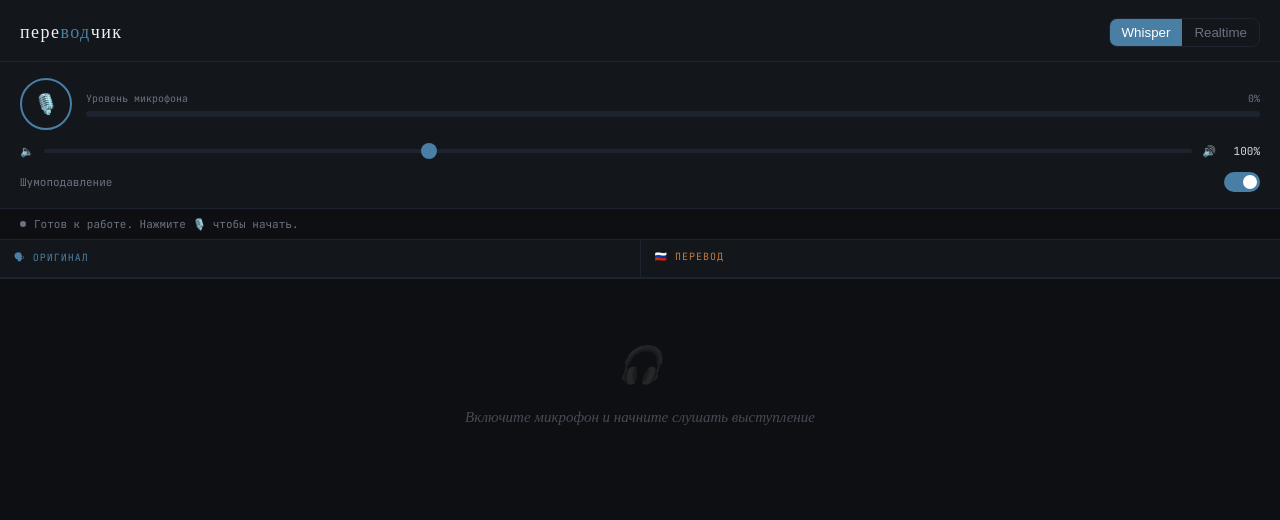
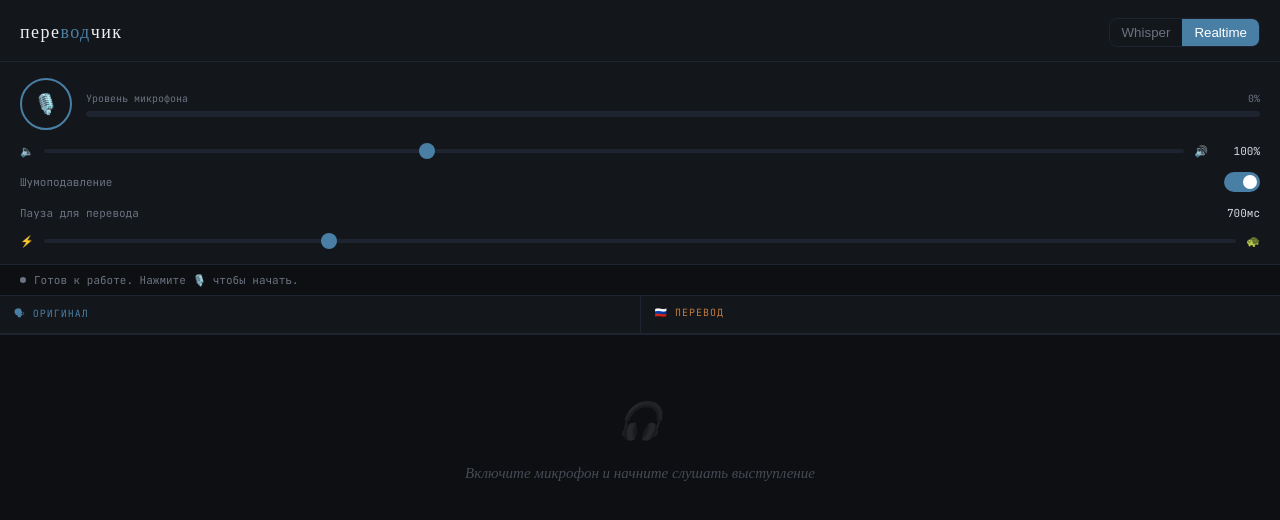
Before and after one commit to rebootpnz-prog/my-translator, a website: page index.html in a window 1280 px wide. Drawn offline with nearby package versions, Linux system fonts and the light colour scheme.

Commit message:
Update index.html

```diff
--- a/index.html
+++ b/index.html
@@ -33,12 +33,14 @@
   .meter-label { font-family: 'JetBrains Mono', monospace; font-size: 10px; color: var(--text-dim); display: flex; justify-content: space-between; }
   .meter-bar { height: 6px; background: var(--border); border-radius: 3px; overflow: hidden; }
   .meter-fill { height: 100%; width: 0%; background: linear-gradient(90deg, var(--accent), var(--accent2)); border-radius: 3px; transition: width 0.1s; }
+
   .gain-row { display: flex; align-items: center; gap: 10px; font-family: 'JetBrains Mono', monospace; font-size: 11px; color: var(--text-dim); }
   .gain-row input[type=range] { flex: 1; -webkit-appearance: none; height: 4px; border-radius: 2px; background: var(--border); outline: none; }
   .gain-row input[type=range]::-webkit-slider-thumb { -webkit-appearance: none; width: 16px; height: 16px; border-radius: 50%; background: var(--accent); cursor: pointer; }
-  .gain-val { width: 34px; text-align: right; color: var(--text); }
-  .noise-row { display: flex; align-items: center; justify-content: space-between; font-family: 'JetBrains Mono', monospace; font-size: 11px; color: var(--text-dim); }
-  .toggle { width: 36px; height: 20px; background: var(--border); border-radius: 10px; cursor: pointer; position: relative; transition: background 0.2s; border: none; }
+  .gain-val { width: 42px; text-align: right; color: var(--text); font-family: 'JetBrains Mono', monospace; font-size: 11px; }
+
+  .toggle-row { display: flex; align-items: center; justify-content: space-between; font-family: 'JetBrains Mono', monospace; font-size: 11px; color: var(--text-dim); }
+  .toggle { width: 36px; height: 20px; background: var(--border); border-radius: 10px; cursor: pointer; position: relative; transition: background 0.2s; border: none; flex-shrink: 0; }
   .toggle.on { background: var(--accent); }
   .toggle::after { content: ''; position: absolute; width: 14px; height: 14px; background: #fff; border-radius: 50%; top: 3px; left: 3px; transition: left 0.2s; }
   .toggle.on::after { left: 19px; }
@@ -75,8 +77,8 @@
 <header>
   <div class="logo">пере<span>вод</span>чик</div>
   <div class="mode-switch">
-    <button class="mode-btn active" id="btnWhisper" onclick="setMode('whisper')">Whisper</button>
-    <button class="mode-btn" id="btnRealtime" onclick="setMode('realtime')">Realtime</button>
+    <button class="mode-btn" id="btnWhisper" onclick="setMode('whisper')">Whisper</button>
+    <button class="mode-btn active" id="btnRealtime" onclick="setMode('realtime')">Realtime</button>
   </div>
 </header>
 
@@ -90,15 +92,28 @@
       <div class="meter-bar"><div class="meter-fill" id="meterFill"></div></div>
     </div>
   </div>
+
   <div class="gain-row">
     <span>🔈</span>
     <input type="range" id="gainSlider" min="0" max="300" value="100" oninput="setGain(this.value)">
     <span>🔊</span>
     <span class="gain-val" id="gainVal">100%</span>
   </div>
-  <div class="noise-row">
+
+  <div class="toggle-row">
     <span>Шумоподавление</span>
     <button class="toggle on" id="noiseToggle" onclick="toggleNoise()"></button>
+  </div>
+
+  <div class="toggle-row">
+    <span>Пауза для перевода</span>
+    <span class="gain-val" id="silenceVal">700мс</span>
+  </div>
+  <div class="gain-row">
+    <span>⚡</span>
+    <input type="range" id="silenceSlider" min="300" max="2000" value="700" step="100"
+           oninput="setSilence(this.value)">
+    <span>🐢</span>
   </div>
 </div>
 
@@ -120,10 +135,11 @@
 </div>
 
 <script>
-let mode = 'whisper';
+let mode = 'realtime';
 let isRecording = false;
 let noiseOn = true;
 let gainValue = 1.0;
+let silenceDuration = 700;
 let audioCtx, gainNode, analyserNode, sourceNode, stream;
 let mediaRecorder, chunks = [];
 let pc = null, dc = null;
@@ -143,6 +159,11 @@ function setMode(m) {
   document.getElementById('btnRealtime').classList.toggle('active', m === 'realtime');
   if (isRecording) stopRecording();
   setStatus(`Режим: ${m === 'whisper' ? 'Whisper (~2–3 сек)' : 'Realtime WebRTC (~500мс)'}`);
+}
+
+function setSilence(val) {
+  silenceDuration = parseInt(val);
+  document.getElementById('silenceVal').textContent = val + 'мс';
 }
 
 function now() {
@@ -314,7 +335,8 @@ async function connectWebRTC(token) {
       type: 'session.update',
       session: {
         type: 'realtime',
-        instructions: 'You are a live interpreter. Your ONLY job is to translate English speech to Russian. NEVER respond in English. NEVER greet or ask questions. Just translate. Format: ORIGINAL: [english] | TRANSLATION: [russian]'
+        instructions: 'You are a live interpreter. Your ONLY job is to translate English speech to Russian. NEVER respond in English. NEVER greet or ask questions. Just translate. Format: ORIGINAL: [english] | TRANSLATION: [russian]',
+        silence_duration_ms: silenceDuration
       }
     }));
   };
@@ -351,7 +373,7 @@ async function connectWebRTC(token) {
     }
 
     if (ev.type === 'error') {
-      setStatus('Ошибка Realtime: ' + ev.error?.message, 'error');
+      setStatus('Ошибка: ' + ev.error?.message, 'error');
     }
   };
 
```
